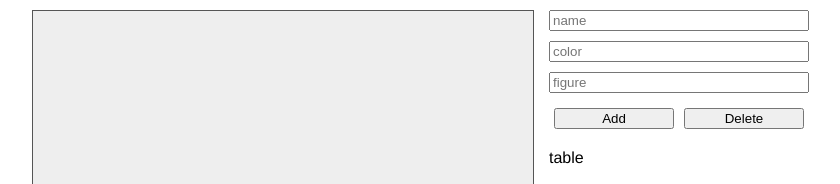
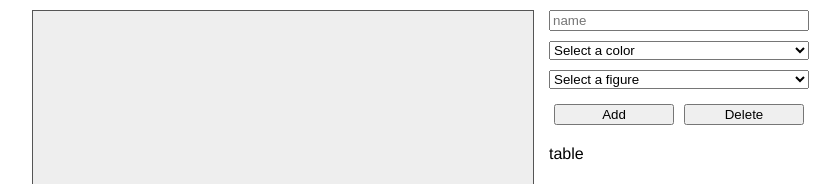
Before and after one commit to vovasap/vue-test-task, a Vue app: page / in a window 1280 px wide. Shown: the top 184 px of the page, without its empty margins (212-1052 px from the left). Built offline with nearby package versions, Linux system fonts and the light colour scheme.

Commit message:
feature(Form.vue) create component

```diff
--- a/src/App.vue
+++ b/src/App.vue
@@ -1,27 +1,18 @@
 <template>
   <div id="app">
     <div class="field"></div>
-
     <div class="data-container">
-      <form>
-        <input type="text" placeholder="name" />
-        <input type="text" placeholder="color" />
-        <input type="text" placeholder="figure" />
-        <div class="buttons">
-          <button>Add</button>
-          <button>Delete</button>
-        </div>
-      </form>
-
+      <Form />
       <div class="table">table</div>
     </div>
   </div>
 </template>
 
 <script>
+import Form from '@/components/Form'
 export default {
   name: 'App',
-  components: {},
+  components: { Form },
 }
 </script>
 
@@ -45,23 +36,6 @@ body {
   border: 1px solid #555;
   background: #eee;
 }
-form {
-  margin: 0 15px 15px;
-  display: flex;
-  flex-direction: column; /* max-width: 300px; */
-}
-input {
-  margin-bottom: 10px;
-}
-.buttons {
-  display: flex;
-  justify-content: space-evenly;
-}
-button {
-  width: 120px;
-  margin: 5px;
-}
-
 .table {
   margin: 0 15px 15px;
 }
--- /dev/null
+++ b/src/components/Form.vue
@@ -0,0 +1,72 @@
+<template>
+  <form>
+    <input type="text" v-model="currentName" placeholder="name" />
+    <select v-model="currentColor">
+      <option disabled value="">Select a color</option>
+      <option v-for="(color, index) in colors" :key="index">
+        {{ color }}
+      </option>
+    </select>
+    <select v-model="currentFigure">
+      <option disabled value="">Select a figure</option>
+      <option v-for="(figure, index) in figures" :key="index">
+        {{ figure }}
+      </option>
+    </select>
+    <div class="buttons">
+      <button type="submit">Add</button>
+      <button>Delete</button>
+    </div>
+  </form>
+</template>
+
+<script>
+export default {
+  data() {
+    return {
+      currentName: '',
+      currentColor: '',
+      currentFigure: '',
+      colors: [
+        'Black',
+        'Gray',
+        'Silver',
+        'White',
+        'Fuchsia',
+        'Purple',
+        'Red',
+        'Maroon',
+        'Yellow',
+        'Olive',
+        'Lime',
+        'Green',
+        'Aqua',
+        'Teal',
+        'Blue',
+        'Navy',
+      ],
+      figures: ['Square', 'Circle', 'Triangle', 'Hexagedron'],
+    }
+  },
+}
+</script>
+
+<style>
+form {
+  margin: 0 15px 15px;
+  display: flex;
+  flex-direction: column; /* max-width: 300px; */
+}
+input,
+select {
+  margin-bottom: 10px;
+}
+.buttons {
+  display: flex;
+  justify-content: space-evenly;
+}
+button {
+  width: 120px;
+  margin: 5px;
+}
+</style>
```
